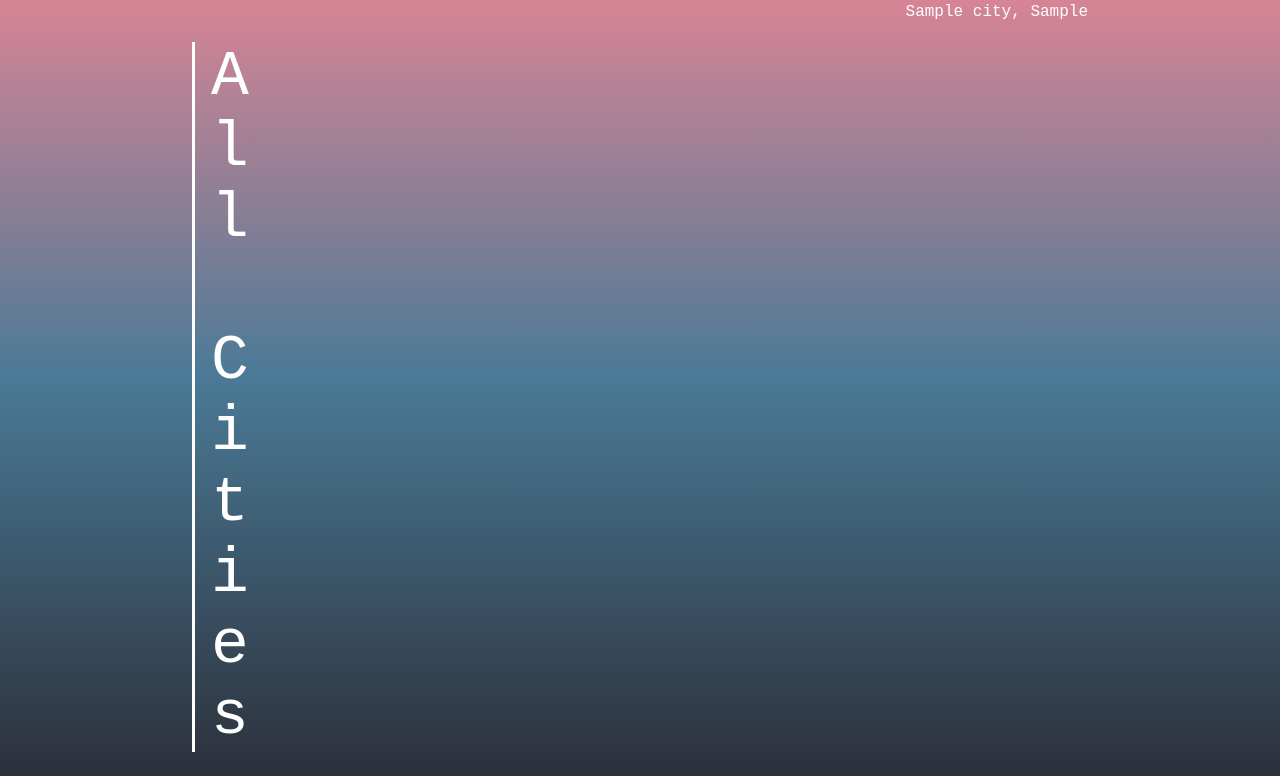
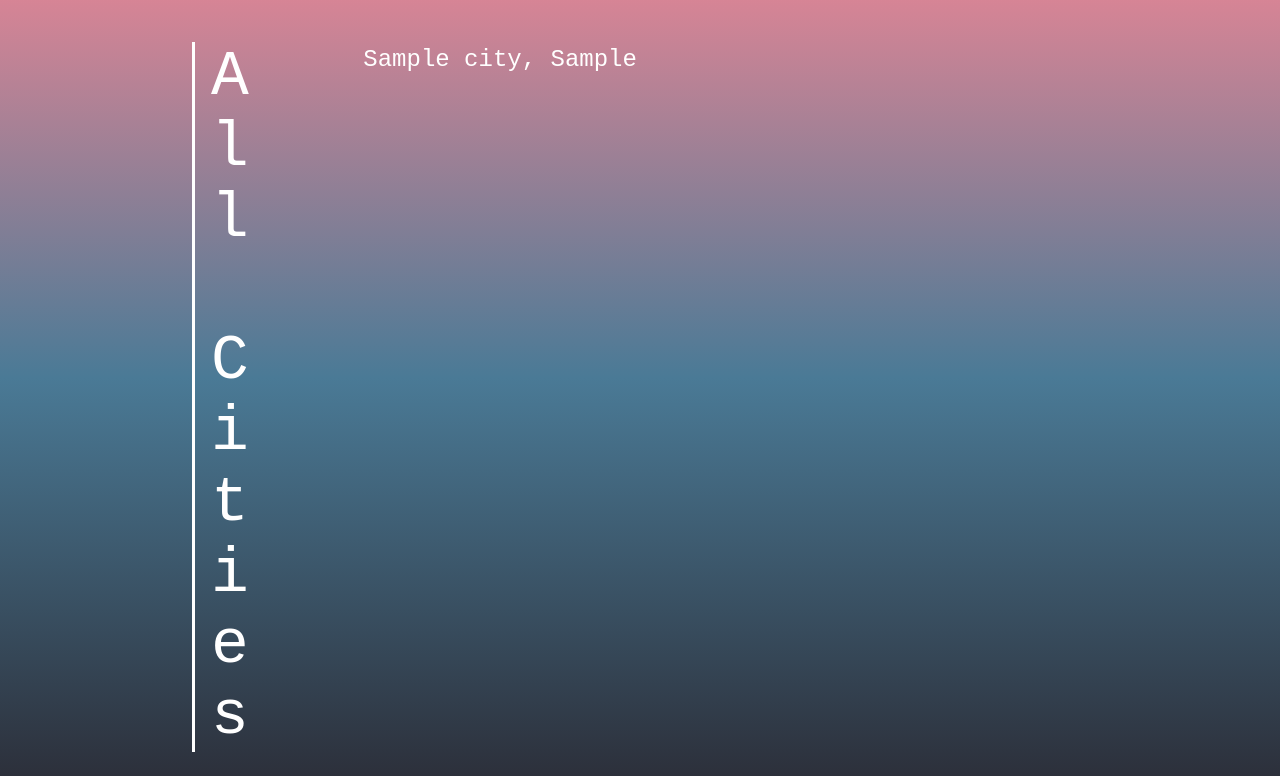
Before and after one commit to CSimoneCode/Project-Wayfarer, a Django app: page /cities/ in a window 1280 px wide. Shown: the part 64-840 px from the top of the page. Run offline with Django 3.2, Linux system fonts and the light colour scheme; tables that the repository leaves empty hold one stand-in row (values such as "Sample post").

Commit message:
Cities Page

```diff
--- a/main_app/static/css/style.css
+++ b/main_app/static/css/style.css
@@ -176,6 +176,21 @@ ul.errorlist.nonfield {
   font-size: x-large;
 }
 
+.city-cont {
+  display: block;
+  width: 82%;
+  margin-top: 42px;
+}
+
+.city-cont p {
+  margin-bottom: 75px;
+}
+
+.city-cont a {
+  color: white;
+  font-size: x-large;
+}
+
 .truncate {
   display: -webkit-box;
   overflow: hidden;
--- a/main_app/static/css/style.scss
+++ b/main_app/static/css/style.scss
@@ -195,6 +195,23 @@ ul.errorlist.nonfield {
     font-size: x-large;
 }
 
+// --------------------------------------- Cities
+
+.city-cont {
+    display: block;
+    width: 82%;
+    margin-top: 42px;
+
+    p {
+        margin-bottom: 75px;
+    }
+
+    a {
+        color: white;
+        font-size: x-large;
+    }
+}
+
 
 
 // --------------------------------------- Truncate
--- a/main_app/templates/cities/index.html
+++ b/main_app/templates/cities/index.html
@@ -6,9 +6,11 @@
     <h1>All Cities</h1>
 </span>
 
-    {% for city in cities %}
-    <a href="{% url 'cities_detail' city.id %}">
-        <p>{{ city.name }}, {{ city.country }}</p>
-    </a>
-    {% endfor %}
+<div class="city-cont">
+{% for city in cities %}
+    <p>
+        <a class="city-link" href="{% url 'cities_detail' city.id %}">{{ city.name }}, {{ city.country }}</a>
+    </p>
+{% endfor %}
+</div>
 {% endblock %}
```
Also changed, not shown: main_app/templates/cities/detail.html (+8 -1 lines), 1 other file.
